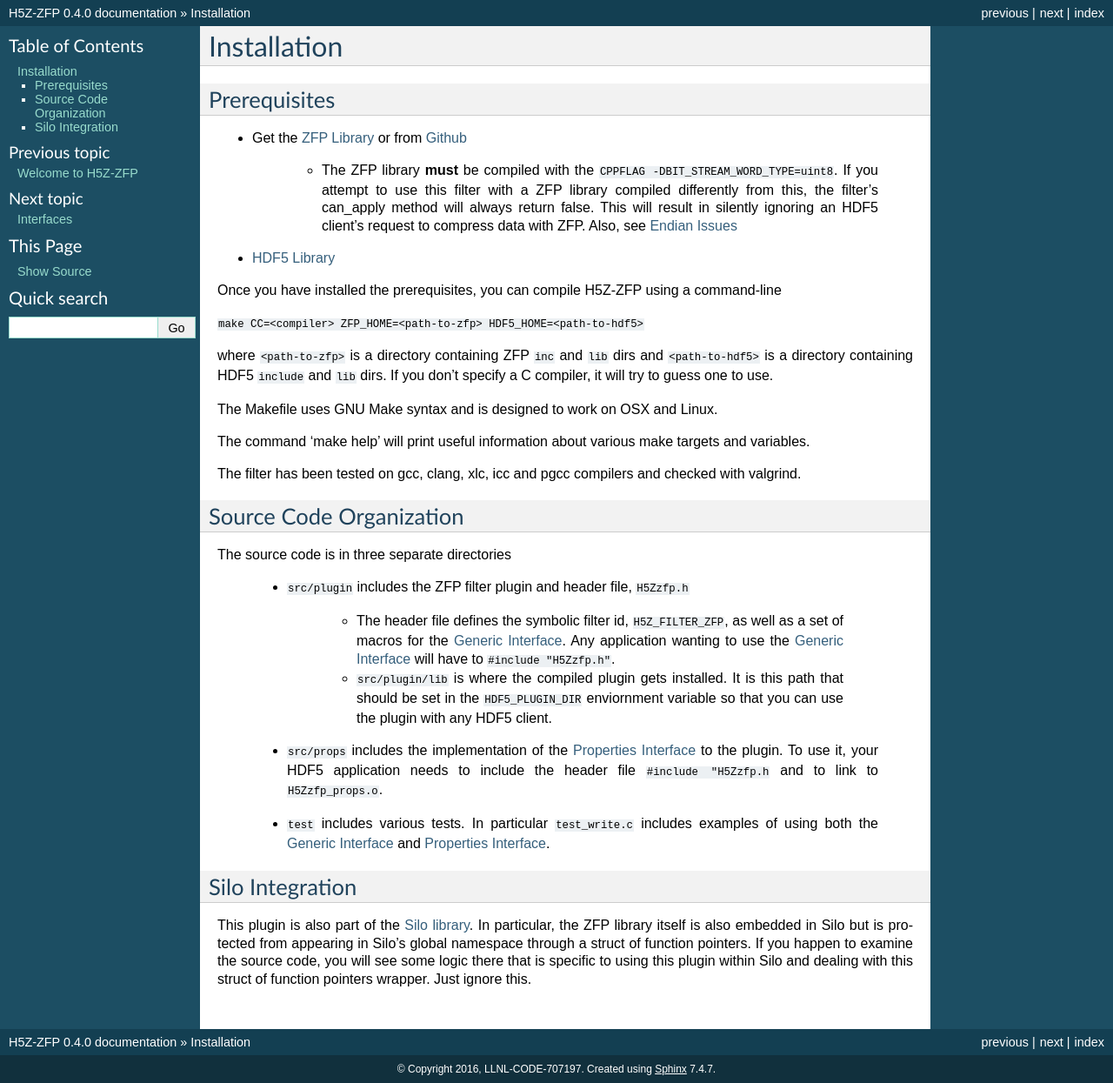
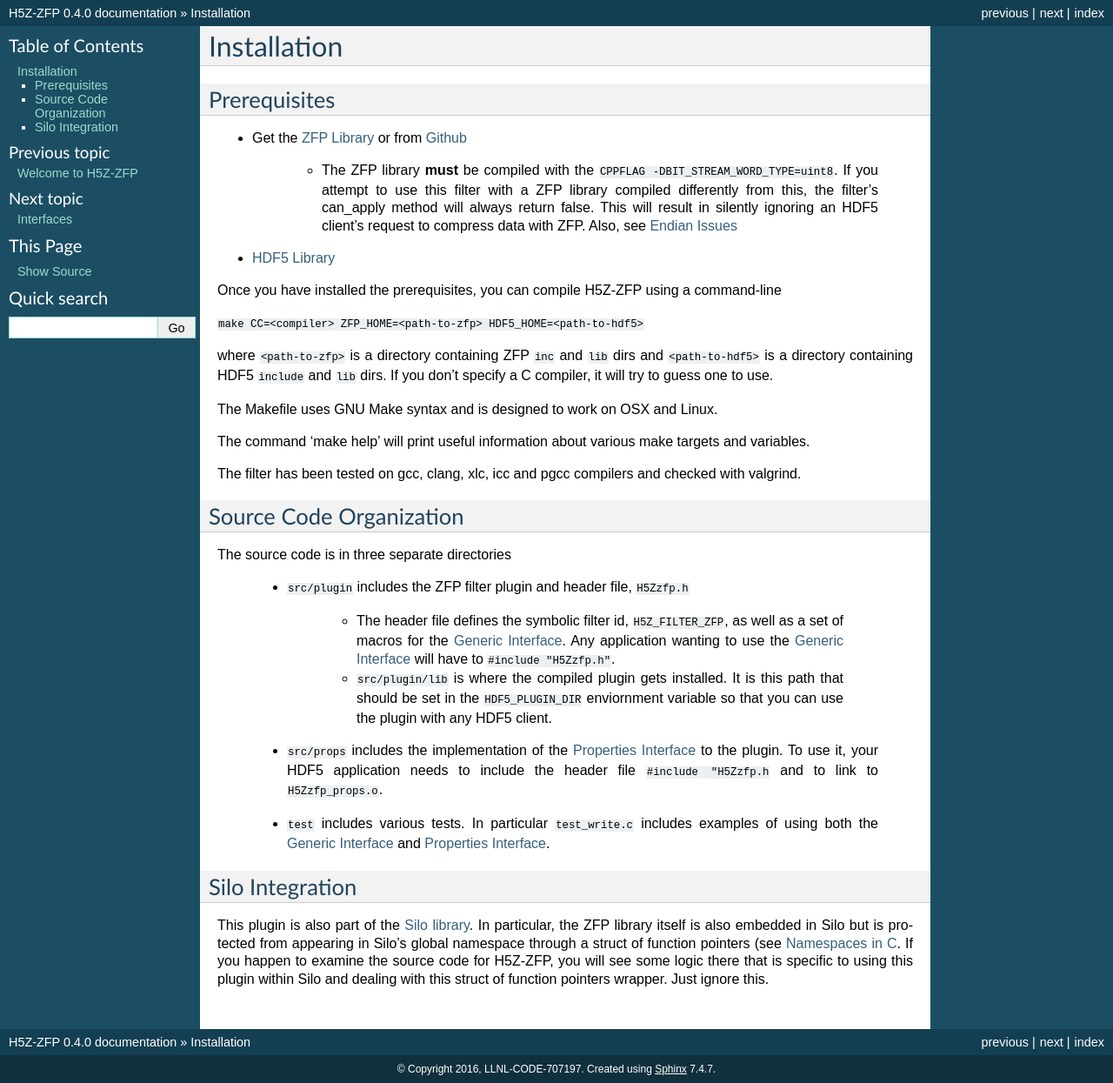
Before and after one commit to LLNL/H5Z-ZFP, a Sphinx documentation site: the page built from docs/installation.rst, in a window 1280 px wide. Shown: the whole page at 87% size. Built offline with Sphinx 7.4.7, drawn with Linux system fonts in a browser that asks for light colours.

Commit message:
adding ref to Silo wiki

```diff
--- a/docs/installation.rst
+++ b/docs/installation.rst
@@ -62,7 +62,7 @@
 This plugin is also part of the `Silo library <https://wci.llnl.gov/simulation/computer-codes/silo>`_.
 In particular, the ZFP library
 itself is also embedded in Silo but is protected from appearing in Silo's
-global namespace through a struct of function pointers.
-If you happen to examine the source code, you will see some logic there
+global namespace through a struct of function pointers (see `Namespaces in C <https://visitbugs.ornl.gov/projects/silo/wiki/Using_C_structs_as_a_kind_of_namespace_mechanism_to_reduce_global_symbol_bloat>`_.
+If you happen to examine the source code for H5Z-ZFP, you will see some logic there
 that is specific to using this plugin within Silo and dealing with this
 struct of function pointers wrapper. Just ignore this.
```
